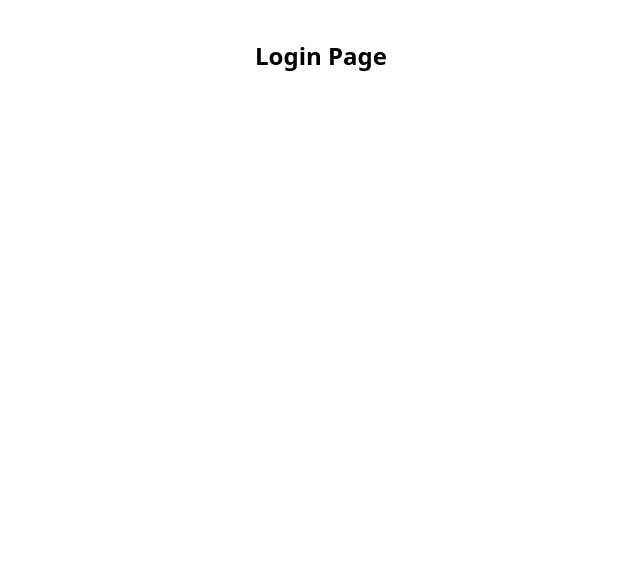
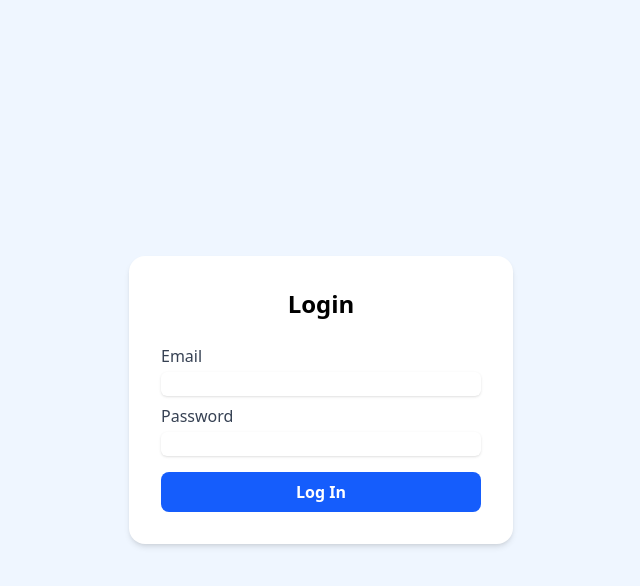
Before and after one commit to Gaurav-Attri/Employee-Attendance-Management-System, a React (Vite) app in the folder frontend/: page /login in a window 1280 px wide. Shown: the top 586 px of the page, without its empty margins (319-959 px from the left). Built offline with nearby package versions, Linux system fonts and the light colour scheme.

Commit message:
Created an Axios instance with backend's base URL, Created Helper functions for Token storage and role extraction and created the Login page

```diff
--- a/frontend/package.json
+++ b/frontend/package.json
@@ -11,6 +11,8 @@
   },
   "dependencies": {
     "@tailwindcss/vite": "^4.1.11",
+    "axios": "^1.10.0",
+    "jwt-decode": "^4.0.0",
     "react": "^19.1.0",
     "react-dom": "^19.1.0",
     "react-router-dom": "^7.7.0"
--- a/frontend/src/pages/Login.jsx
+++ b/frontend/src/pages/Login.jsx
@@ -1,4 +1,79 @@
-function Login() {
-  return <h2 className="text-center text-2xl font-bold mt-10">Login Page</h2>;
+import { useState } from 'react';
+import { useNavigate } from 'react-router-dom';
+import { loginRequest } from '../services/api';
+import { setToken, getUserRole } from '../utils/auth';
+
+export default function Login() {
+  const [email, setEmail] = useState('');
+  const [password, setPassword] = useState('');
+  const [error, setError] = useState('');
+  const navigate = useNavigate();
+
+  const handleSubmit = async (e) => {
+    e.preventDefault();
+    setError('');
+
+    try {
+      const { data } = await loginRequest({ email, password });
+      setToken(data.token);
+
+      const role = getUserRole();
+      if (role === 'admin') {
+        navigate('/admin/dashboard');
+      } else if (role === 'employee') {
+        navigate('/employee/dashboard');
+      } else {
+        throw new Error('Unknown role');
+      }
+    } catch (err) {
+      console.error(err);
+      setError(err.response?.data?.message || 'Login failed');
+    }
+  };
+
+  return (
+    <div className="min-h-screen flex items-center justify-center bg-blue-50">
+      <form
+        onSubmit={handleSubmit}
+        className="bg-white p-8 rounded-2xl shadow-md w-full max-w-sm"
+      >
+        <h2 className="text-2xl font-bold mb-6 text-center">Login</h2>
+
+        {error && (
+          <div className="mb-4 text-red-600 text-sm text-center">
+            {error}
+          </div>
+        )}
+
+        <label className="block mb-2">
+          <span className="text-gray-700">Email</span>
+          <input
+            type="email"
+            value={email}
+            onChange={(e) => setEmail(e.target.value)}
+            required
+            className="mt-1 block w-full rounded-md border-gray-300 shadow-sm focus:border-blue-500 focus:ring focus:ring-blue-200"
+          />
+        </label>
+
+        <label className="block mb-4">
+          <span className="text-gray-700">Password</span>
+          <input
+            type="password"
+            value={password}
+            onChange={(e) => setPassword(e.target.value)}
+            required
+            className="mt-1 block w-full rounded-md border-gray-300 shadow-sm focus:border-blue-500 focus:ring focus:ring-blue-200"
+          />
+        </label>
+
+        <button
+          type="submit"
+          className="w-full py-2 rounded-lg bg-blue-600 text-white font-semibold hover:bg-blue-700 transition"
+        >
+          Log In
+        </button>
+      </form>
+    </div>
+  );
 }
-export default Login;
--- /dev/null
+++ b/frontend/src/services/api.js
@@ -0,0 +1,14 @@
+import axios from 'axios';
+
+const api = axios.create({
+    baseURL: 'http://localhost:3000',
+    headers: {
+        'Content-Type': 'application/json'
+    }
+});
+
+export const loginRequest = (credentials) => {
+    return api.post('/api/auth/login', credentials);
+}
+
+export default api;
--- /dev/null
+++ b/frontend/src/utils/auth.js
@@ -0,0 +1,24 @@
+// src/utils/auth.js
+import {jwtDecode} from 'jwt-decode';
+
+const TOKEN_KEY = 'attendance_app_token';
+
+export const setToken = (token) =>
+  localStorage.setItem(TOKEN_KEY, token);
+
+export const getToken = () =>
+  localStorage.getItem(TOKEN_KEY);
+
+export const clearToken = () =>
+  localStorage.removeItem(TOKEN_KEY);
+
+export const getUserRole = () => {
+  try {
+    const token = getToken();
+    if (!token) return null;
+    const { role } = jwtDecode(token);
+    return role;
+  } catch {
+    return null;
+  }
+};
```
Also changed, not shown: 1 other file (tests, documents, lock files or other folders).
